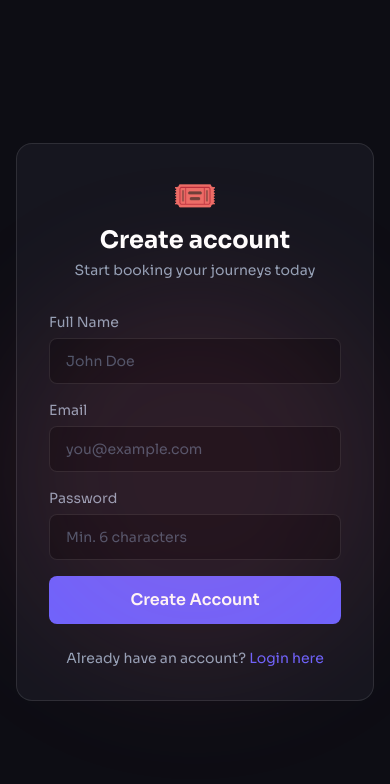
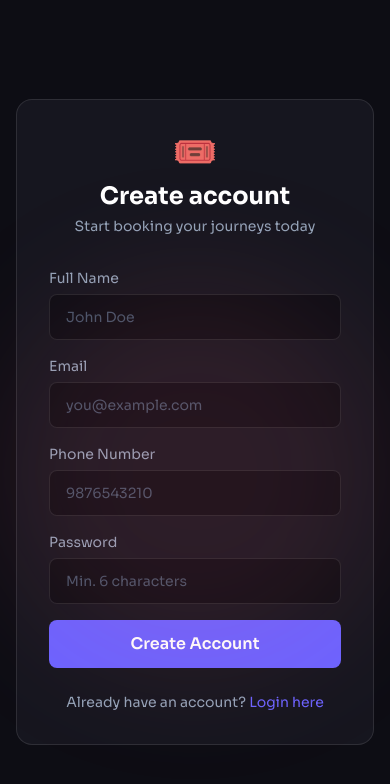
Before and after one commit to muzzu4845-gif/bus-booking-app, a React (Create React App) app in the folder frontend/: page /register in a window 390 px wide. Shown: the top 784 px of the page. Built offline with nearby package versions, Linux system fonts and the light colour scheme.

Commit message:
add phone field to register

```diff
--- a/frontend/src/pages/Register.jsx
+++ b/frontend/src/pages/Register.jsx
@@ -7,7 +7,12 @@ import { useAuth } from "../hooks/useAuth";
 import { authService } from "../services/authService";
 
 export default function Register() {
-  const [form, setForm] = useState({ name: "", email: "", password: "" });
+  const [form, setForm] = useState({
+    name: "",
+    email: "",
+    password: "",
+    phone: "",
+  });
   const [loading, setLoading] = useState(false);
   const { login } = useAuth();
   const navigate = useNavigate();
@@ -19,7 +24,6 @@ export default function Register() {
   const handleSubmit = async (e) => {
     e.preventDefault();
 
-    // Basic validation
     if (form.password.length < 6) {
       toast.error("Password must be at least 6 characters");
       return;
@@ -41,7 +45,6 @@ export default function Register() {
   return (
     <div className="min-h-screen bg-dark-300 flex items-center justify-center px-4">
 
-      {/* Background glow */}
       <div className="absolute inset-0 overflow-hidden pointer-events-none">
         <div className="absolute top-1/3 left-1/2 -translate-x-1/2 w-96 h-96 bg-secondary/10 rounded-full blur-3xl" />
       </div>
@@ -54,7 +57,6 @@ export default function Register() {
       >
         <div className="bg-dark-200 border border-white/10 rounded-2xl p-8">
 
-          {/* Header */}
           <div className="text-center mb-8">
             <span className="text-4xl">🎟️</span>
             <h1 className="text-2xl font-bold text-white mt-2">
@@ -65,7 +67,6 @@ export default function Register() {
             </p>
           </div>
 
-          {/* Form */}
           <form onSubmit={handleSubmit} className="space-y-4">
 
             {/* Name */}
@@ -96,6 +97,21 @@ export default function Register() {
                 onChange={handleChange}
                 placeholder="you@example.com"
                 required
+                className="w-full bg-dark-300 border border-white/10 rounded-lg px-4 py-3 text-white text-sm placeholder-slate-600 focus:outline-none focus:border-primary transition-colors"
+              />
+            </div>
+
+            {/* Phone */}
+            <div>
+              <label className="block text-sm text-slate-400 mb-1.5">
+                Phone Number
+              </label>
+              <input
+                type="tel"
+                name="phone"
+                value={form.phone}
+                onChange={handleChange}
+                placeholder="9876543210"
                 className="w-full bg-dark-300 border border-white/10 rounded-lg px-4 py-3 text-white text-sm placeholder-slate-600 focus:outline-none focus:border-primary transition-colors"
               />
             </div>
```
